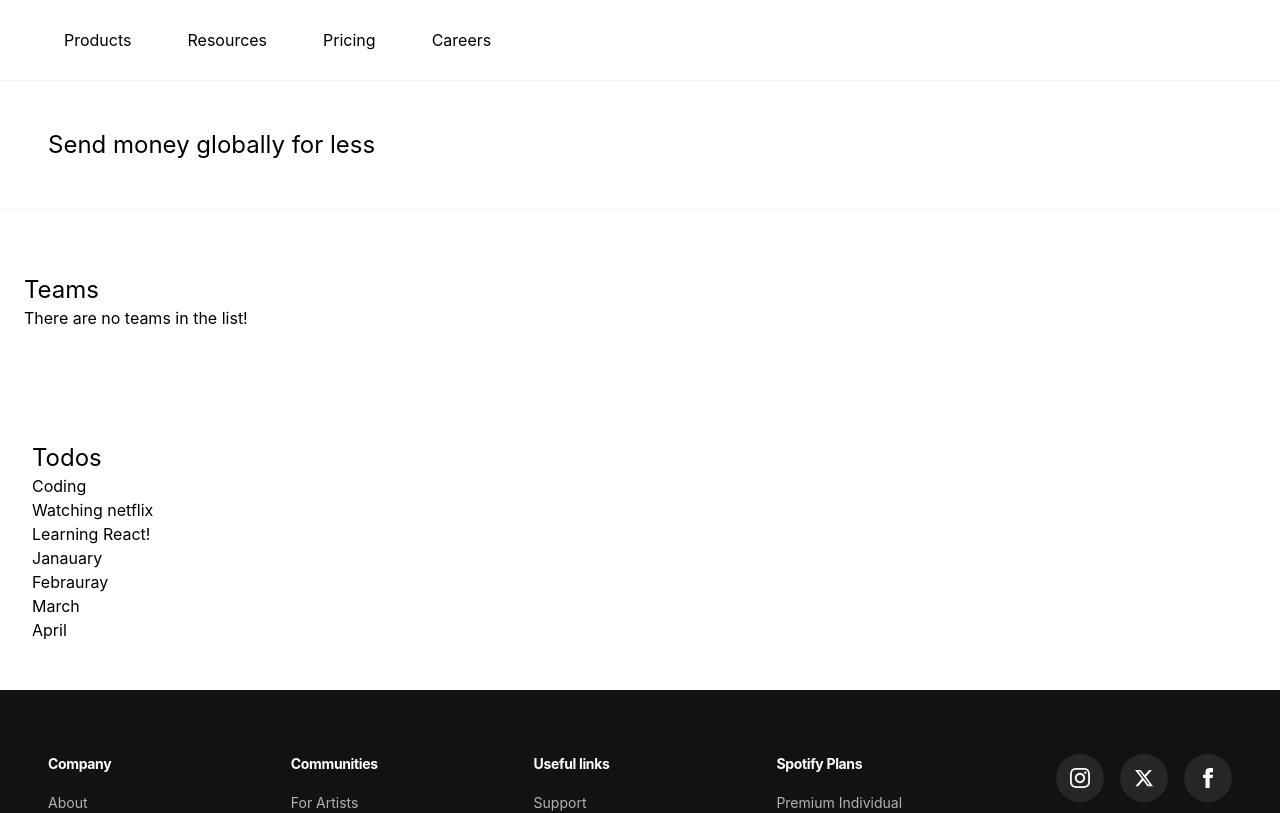
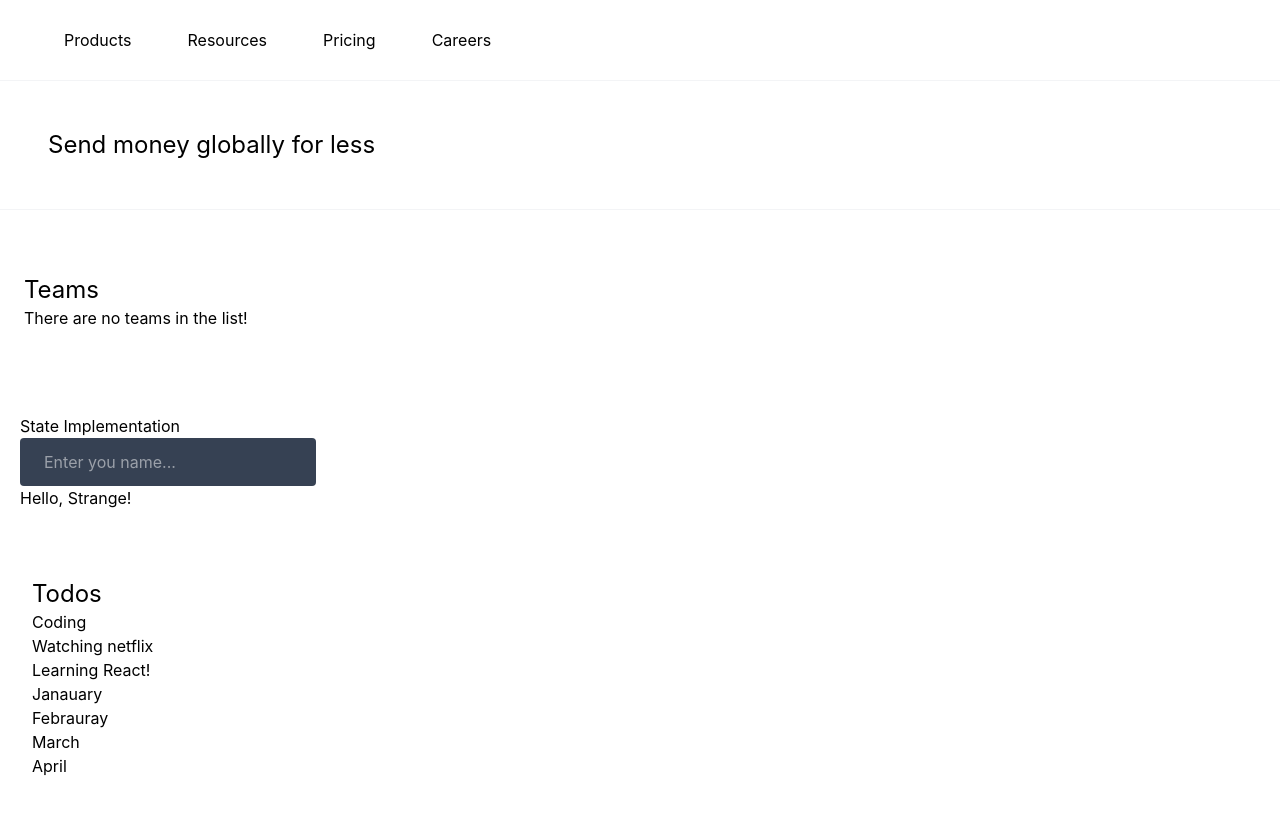
Before and after one commit to moo-farah/odin-react, a React (Vite) app: page /pricing in a window 1280 px wide. Shown: the top 813 px of the page. Built offline with nearby package versions, Linux system fonts and the light colour scheme.

Commit message:
feat: add the state hooks in Count.jsx

```diff
--- a/src/App.jsx
+++ b/src/App.jsx
@@ -1,3 +1,4 @@
+import Count from "./components/Count"
 import Footer from "./components/Footer"
 import MainContent from "./components/MainContent"
 import Narbar from "./components/Narbar"
@@ -11,9 +12,9 @@ const App = () => {
     <Narbar />
     <MainContent />
     <Teams />
+    <Count />
     <Todos />
     <Footer />
-
    </>
 
   )
--- /dev/null
+++ b/src/components/Count.jsx
@@ -0,0 +1,21 @@
+import { useState } from "react"
+
+const Count = () => {
+  const [name, setName] = useState('');
+  return (
+    <div style={{ padding: '20px' }}>
+      <h1>State Implementation</h1>
+      <input
+      type="text"
+      placeholder="Enter you name..."
+      value={name}
+      onChange={(e) => setName(e.target.value)}
+      className="bg-gray-700 px-6 py-3 text-white outline-none rounded"
+      />
+      <p>Hello, {name || 'Strange'}!</p>
+
+    </div>
+  )
+}
+
+export default Count
--- a/src/components/notes.md
+++ b/src/components/notes.md
@@ -27,3 +27,33 @@ Is the process of React taking your components code (JSX) and turning it into ac
 ### Keys in React
 Are special string attributes you need to incluse when rendering lists of elements.
 They act as unique identifiers for items in an array, helping React keep track of which items have changed, been added, or been removed.
+
+# States And Effects
+State in React is data that belongs to a component and can change over time.
+And when it changes, React automatically re-renders the component to reflect the new value.
+State is a component's memory
+
+**How State Works:** The Mental Model
+Think of states as a component's local data store.
+ - <b>Props:</b> are like arguments passed to a function. They flow downward and cannot be changed by the receiving component
+ - <br>State:</b> is managed internally within the component. When a user interacts with the app (clicks a button, types in an input, fetches data), that interaction updates the state triggering a re-render cycle.
+
+ **Key Mechanics of useState:**
+  - Immutability: You should never modify state directly (e.g., count = count + 1)
+  - Asynchronous Update: State updates requested via setter functions are asynchronous and batched by react for performance optimization
+  - Functional Updates: If your new state depends on the previous state, always pass a callback function to the setter to avoid race conditions
+
+## Hooks
+Are special functions that let functional components "hook into" React features like state, lifecycle methods, and refs
+For now, remember that hooks have rules that we need to abide by:
+ - Hooks can only be called from the top level of a function component
+ - Hooks can't be called from inside loops or conditions, or nested functions
+ - Must be called in the exact same order every single time a component renders
+
+**useState:** Lets your component remember data between renders and triggers a UI update when that data changes
+**useEffect:** Lets your perform side effects in your components - such as fetching data from an API, setting up subscriptions, or manually changing the DOM
+**useContext:** Allows you to read and subscribe to React context directly without having to pass props down manually through every layer (solving prop drilling)
+**useRef:** Creates a mutable object that perists across renders.
+ - It mostly commonly used to directly or manipulate a DOM element (like focusing an input)
+**useMemo:** Performance optimization, caches the result of an expensive calculation
+**useCallback:** caches a function definition so it does't get recreated on every render
```
